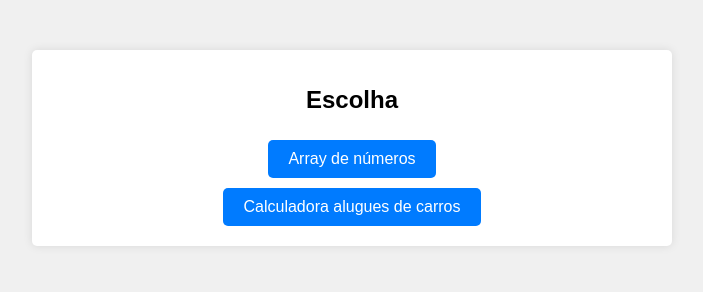
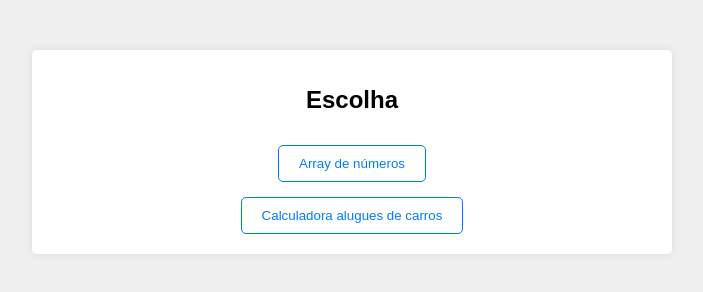
Before and after one commit to EndrioAlberton/cpw2-prova, a plain HTML site: page index.html in a window 1280 px wide. Shown: the whole page, without its empty margins (288-991 px from the left). Drawn offline with Linux system fonts and the light colour scheme.

Commit message:
style buttons

```diff
--- a/atvd1/styles.css
+++ b/atvd1/styles.css
@@ -37,19 +37,20 @@ input[type="number"] {
 
 button {
   padding: 10px 20px;
-  background-color: #007bff;
-  color: #fff;
-  border: none;
+  background-color: #fff;
+  color: #007bff;
+  border: 1px solid #007bff;
   border-radius: 5px;
   cursor: pointer;
-  margin-left: 10px;
 }
 
 button:hover {
+  color: #fff;
   background-color: #0056b3;
 }
 
 button:active {
+  color: #fff;
   background-color: #0056b3;
 }
 
--- a/atvd2/styles.css
+++ b/atvd2/styles.css
@@ -38,18 +38,20 @@ input {
 
 button {
   padding: 10px 20px;
-  background-color: #007bff;
-  color: #fff;
-  border: none;
+  background-color: #fff;
+  color: #007bff;
+  border: 1px solid #007bff;
   border-radius: 5px;
   cursor: pointer;
 }
 
 button:hover {
+  color: #fff;
   background-color: #0056b3;
 }
 
 button:active {
+  color: #fff;
   background-color: #0056b3;
 }
 
--- a/styles.css
+++ b/styles.css
@@ -24,15 +24,20 @@ h1 {
 
 button {
     padding: 10px 20px;
-    font-size: 16px;
-    background-color: #007bff;
-    color: #fff;
-    border: none;
+    background-color: #fff;
+    color: #007bff;
+    border: 1px solid #007bff;
     border-radius: 5px;
     cursor: pointer;
-    margin-top: 10px;
-}
+    margin-top: 15px;
+  }
 
-button:hover {
+  button:hover {
+    color: #fff;
     background-color: #0056b3;
-}
+  }
+
+  button:active {
+    color: #fff;
+    background-color: #0056b3;
+  }
```
